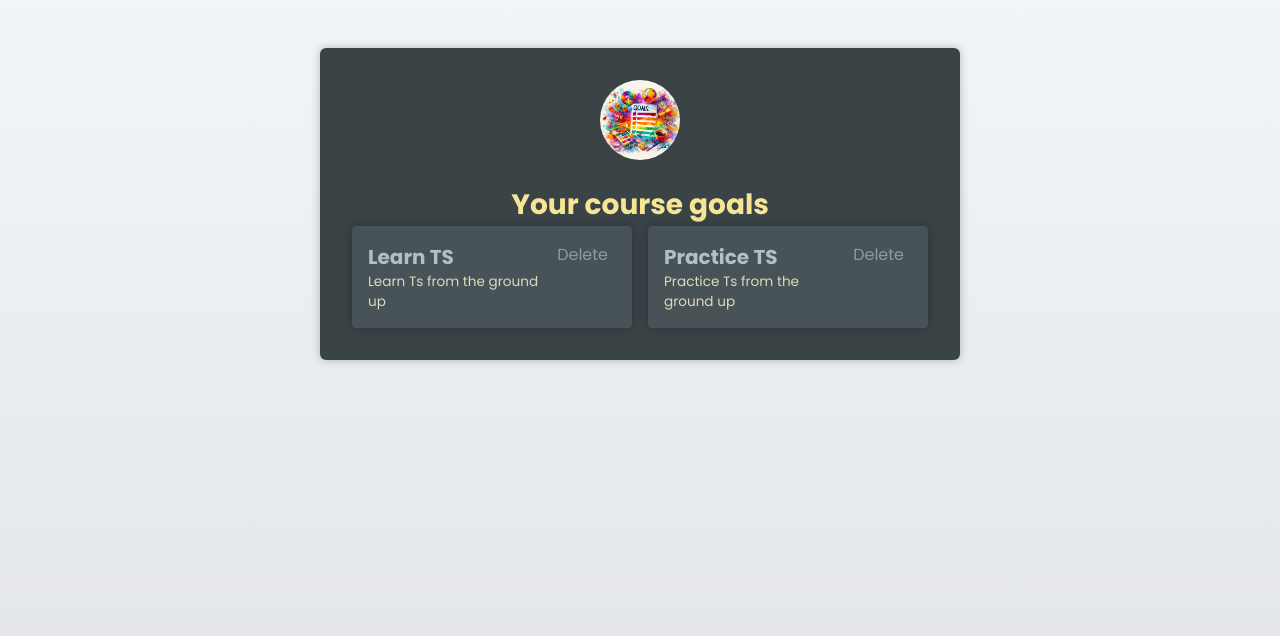
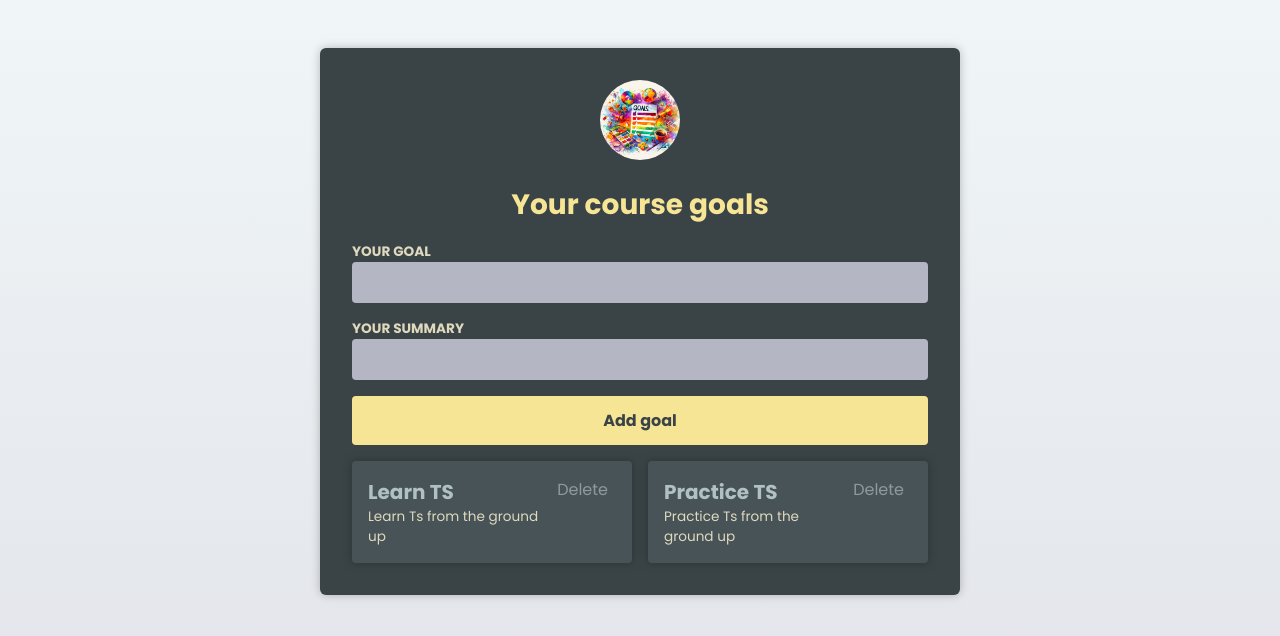
Before and after one commit to mayrand/Understanding-TypeScript, a React (Vite) app in the folder Sekcja 19 React.js and TypeScript/: page / in a window 1280 px wide. Shown: the top 636 px of the page. Built offline with nearby package versions, Linux system fonts and the light colour scheme.

Commit message:
243. More Function Passing & State Updating

```diff
--- a/Sekcja 19 React.js and TypeScript/src/App.tsx
+++ b/Sekcja 19 React.js and TypeScript/src/App.tsx
@@ -2,6 +2,7 @@
 import goalsImg from "./assets/goals.jpg"
 import CourseGoals from "./components/CourseGoals"
 import { useState } from "react"
+import NewGoal from "./components/NewGoal";
 
 function App() {
   const [goals, setGoals] = useState([
@@ -13,11 +14,16 @@
     setGoals((prevGoals) => prevGoals.filter(g => g.id !== id))
   }
 
+  function handleAddGoal(text: string, summary: string) {
+    setGoals(prevGoals => prevGoals.concat({ id: Math.random(), title: text, description: summary }))
+  }
+
   return (
     <main>
       <Header image={{ src: goalsImg, alt: 'List of goals' }}>
         <h1>Your course goals</h1>
       </Header>
+      <NewGoal onAdd={handleAddGoal} />
       <CourseGoals goals={goals} onDelete={handleDeleteGoal} />
     </main>
   )
--- a/Sekcja 19 React.js and TypeScript/src/components/NewGoal.tsx
+++ b/Sekcja 19 React.js and TypeScript/src/components/NewGoal.tsx
@@ -1,6 +1,10 @@
 import { useRef, type FormEvent } from "react";
 
-export default function NewGoal() {
+interface NewGoalProps {
+    onAdd: (text: string, summary: string) => void;
+}
+
+export default function NewGoal({ onAdd }: NewGoalProps) {
     const goalRef = useRef<HTMLInputElement>(null);
     const summaryRef = useRef<HTMLInputElement>(null);
     function handleSubmit(event: FormEvent<HTMLFormElement>) {
@@ -9,6 +13,7 @@
         const enteredGoal = goalRef.current!.value;
         const enteredSummary = summaryRef.current!.value;
 
+        onAdd(enteredGoal, enteredSummary);
     }
 
     return <form onSubmit={handleSubmit}>
```
